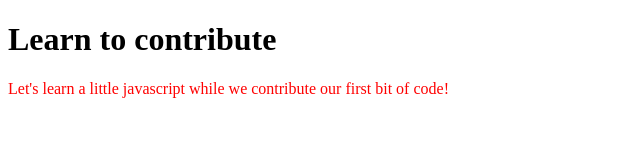
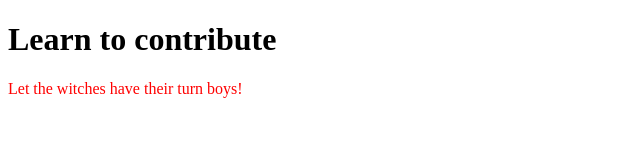
Before and after one commit to trishacandan/learn-to-contribute, a plain HTML site: page index.html in a window 1280 px wide. Shown: the whole page, without its empty margins (0-640 px from the left). Drawn offline with Linux system fonts and the light colour scheme.

Commit message:
Rowena's having fun

```diff
--- a/index.html
+++ b/index.html
@@ -1,11 +1,11 @@
 <!DOCTYPE html>
 <html>
   <head>
-    <title>Learn to contribute</title>
+    <title>Rowena's Fruit Basket</title>
   </head>
   <body>
     <h1>Learn to contribute</h1>
-    <p id="first-paragraph">Let's learn a little javascript while we contribute our first bit of code!</p>
+    <p id="first-paragraph">Let the witches have their turn boys!</p>
     <script src="main.js"></script>
   </body>
 </html>
```
